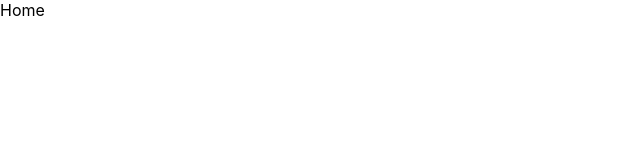
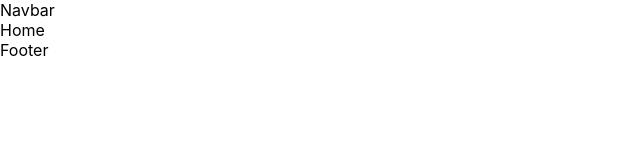
Before and after one commit to imadahmed101/azure-test-3, a React (Create React App) app in the folder client/: page / in a window 1280 px wide. Shown: the top 160 px of the page, without its empty margins (0-640 px from the left). Built offline with nearby package versions, Linux system fonts and the light colour scheme.

Commit message:
added navbar and footer and built and pushed

```diff
--- a/client/src/App.js
+++ b/client/src/App.js
@@ -1,10 +1,12 @@
 import { BrowserRouter, Routes, Route } from 'react-router-dom'
 import Home from './pages/Home'
+import Navbar from './components/Navbar'
+import Footer from './components/Footer'
 
 function App() {
   return (
     <BrowserRouter>
-      {/* <Navbar /> */}
+      <Navbar />
       <Routes>
         <Route path='/' element={<Home />} />
         {/* <Route path='/login' element={<Login />} />
@@ -19,7 +21,7 @@
         <Route path='/editeducation' element={<EditEducation />} />
         <Route path='/editwork' element={<EditWork />} /> */}
       </Routes>
-      {/* <Footer /> */}
+      <Footer />
     </BrowserRouter>
 
   );
--- /dev/null
+++ b/client/src/components/Footer.js
@@ -0,0 +1,9 @@
+import React from 'react'
+
+const Footer = () => {
+  return (
+    <div>Footer</div>
+  )
+}
+
+export default Footer
--- /dev/null
+++ b/client/src/components/Navbar.js
@@ -0,0 +1,9 @@
+import React from 'react'
+
+const Navbar = () => {
+  return (
+    <div>Navbar</div>
+  )
+}
+
+export default Navbar
```
Also changed, not shown: 7 other files (tests, documents, lock files or other folders).
